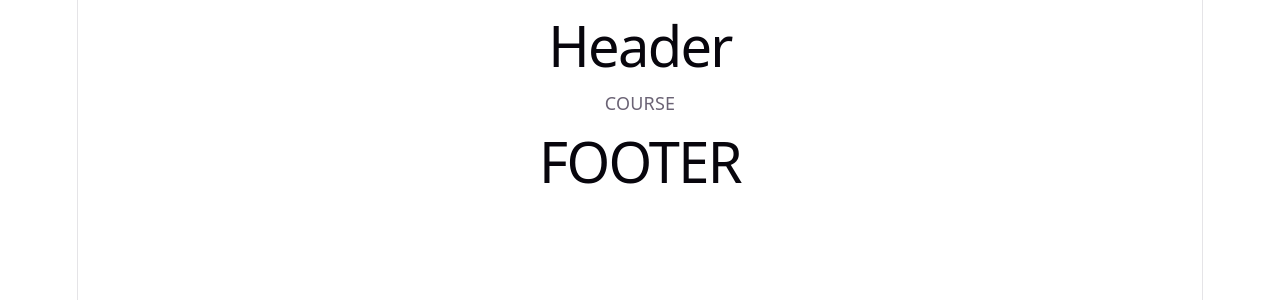
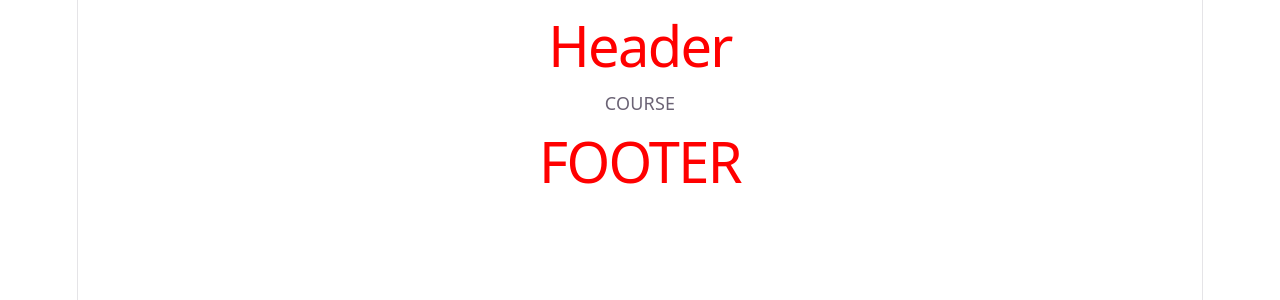
Before and after one commit to AliDarrudi67/react-train, a React (Vite) app: page / in a window 1280 px wide. Shown: the top 300 px of the page. Built offline with nearby package versions, Linux system fonts and the light colour scheme.

Commit message:
refactor: move Footer component into subdirectory
Relocate Footer component from `components/Footer` to `components/footer/Footer`,
including the associated CSS, and update the import path in App.jsx accordingly.

```diff
--- a/src/App.jsx
+++ b/src/App.jsx
@@ -1,6 +1,6 @@
 import "./App.css";
 import Course from "./components/Course";
-import Footer from "./components/Footer";
+import Footer from "./components/footer/Footer";
 import Header from "./components/Header";
 
 function App() {
--- /dev/null
+++ b/src/components/footer/Footer.css
@@ -0,0 +1,3 @@
+h1 {
+  color: red;
+}
--- a/src/components/Footer.jsx
+++ b/src/components/footer/Footer.jsx
@@ -1,3 +1,4 @@
+import "./Footer.css";
 export default function Footer() {
   return (
     <div>
```
